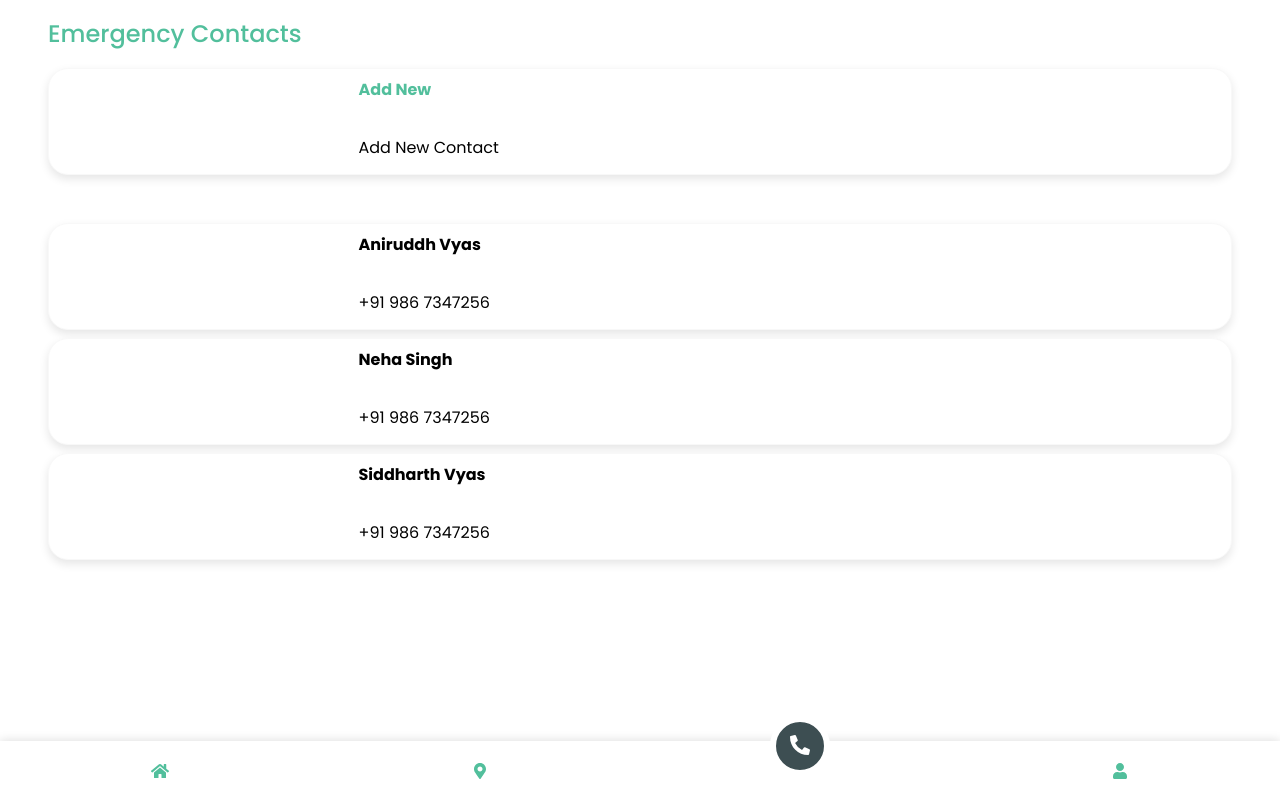
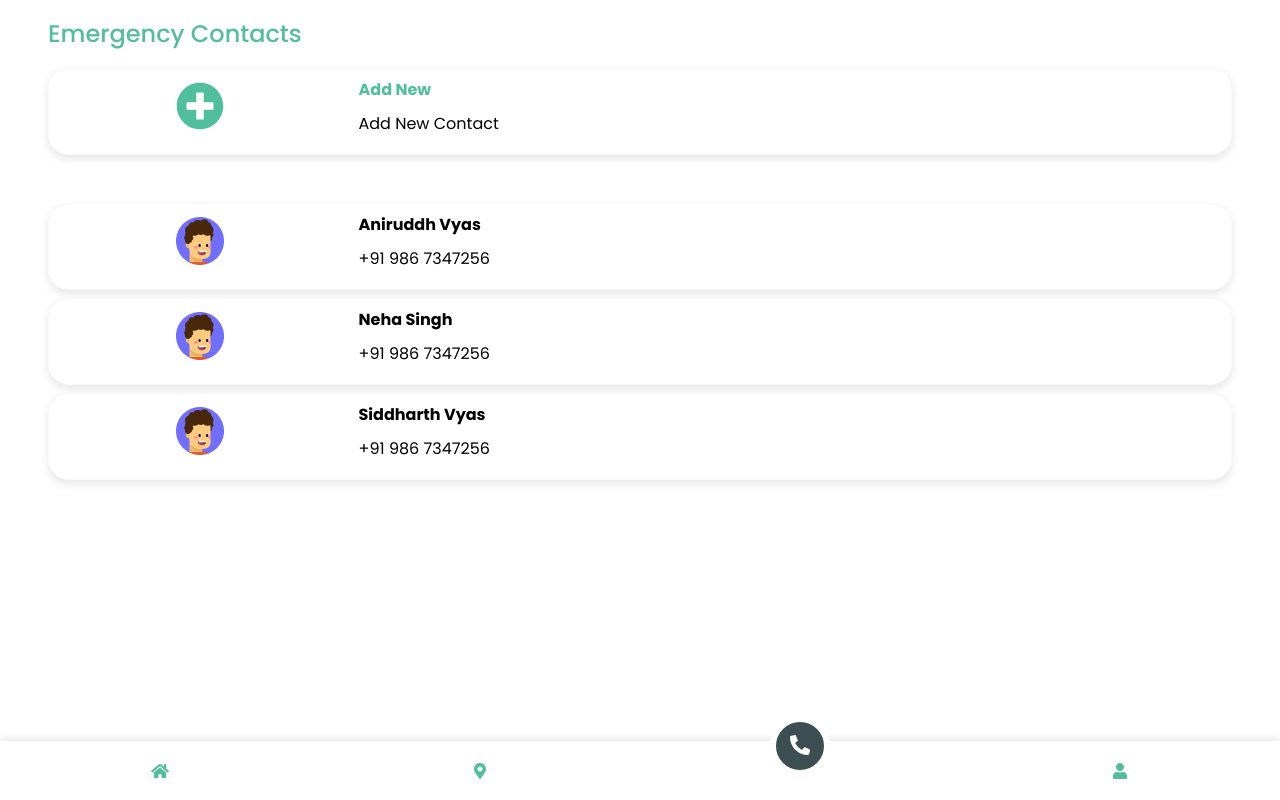
Before and after one commit to rishabh772744/ECG_APP, a React (Create React App) app: page /emergency in a window 1280 px wide. Built offline with nearby package versions, Linux system fonts and the light colour scheme.

Commit message:
add: All Modals

```diff
--- a/src/main.css
+++ b/src/main.css
@@ -128,6 +128,19 @@ ion-content{
     line-height: 19px;
     color: white;
     margin-left: -25vw;
+}
+
+.primary-button{
+    background: #3D4E52;
+    box-shadow: 0px 4px 4px rgba(0, 0, 0, 0.25);
+    border-radius: 50px;
+    z-index: 3;
+    font-family: Roboto;
+    font-style: normal;
+    font-weight: bold;
+    font-size: 16px;
+    line-height: 19px;
+    color: white;
 }
 
 .land-one{
@@ -333,7 +346,7 @@ ion-content{
 	box-shadow: 0px 4px 10px rgba(0, 0, 0, 0.1);
 	border-radius: 20px;
 
-	height: 107px;
+	height: 87px;
 
 	font-family: Poppins;
 	font-style: normal;
@@ -423,6 +436,34 @@ ion-content{
 	color: #52BF9C;
 }
 
+.user-icon{
+	color: #52BF9C;
+	position: relative;
+	top: 50%;
+	margin-top: -25px;
+}
+
+.modal-class .modal-wrapper {
+  background: transparent;
+  font-family: Poppins;
+}
+
+.modal-container{
+	position: absolute;
+	width: 90vw;
+	height: 50vh;
+	top: 50%;
+	left: 50%;
+	margin-top: -25vh;
+	margin-left: -45vw;
+	background: white;
+	border-radius: 40px;
+}
+
+.modal-header-text{
+	font-size: 20px;
+	color: #52BF9C;
+}
 
 input{
 	width: 303px;
@@ -440,6 +481,6 @@ label{
 }
 
 .form-check-input:checked {
-    background-color: #52BF9C;
-    border-color: #52BF9C;
+    background-color: #52BF9C !important;
+    border-color: #52BF9C !important;
 }
--- a/src/pages/Emergency.tsx
+++ b/src/pages/Emergency.tsx
@@ -1,25 +1,50 @@
-import { IonContent, IonHeader, IonPage, IonTitle, IonToolbar } from '@ionic/react';
+import { IonContent, IonHeader, IonPage, IonTitle, IonToolbar, IonModal, IonButton } from '@ionic/react';
+import React, { useState } from 'react';
 import './../main.css';
 import './../bootstrap.css';
+
+import { FontAwesomeIcon } from '@fortawesome/react-fontawesome';
+import { faPlusCircle } from '@fortawesome/free-solid-svg-icons';
 
 import { BottomTabs } from './../components/BottomTabs';
 
 const Emergency: React.FC = () => {
+
+  const [showModal, setShowModal] = useState(false);
+
   return (
     <IonPage>
       <IonContent fullscreen>
+
+        <IonModal isOpen={showModal} cssClass='modal-class'>
+          <div className="modal-container">
+            <div className="text-center mt-5 modal-header-text"><b>New Contact</b></div>
+            <form className="container mt-5 mx-1">
+              <div className="form-group">
+                <input type="email" className="mb-3 mx-1 px-2" placeholder="Name" />
+              </div>
+              <div className="form-group">
+                <input type="email" className="mb-3 mx-1 px-2" placeholder="Mobile Number" />
+              </div>
+            </form>
+            <div className="primary-button py-3 px-4 m-5 text-center" onClick={() => setShowModal(false)}>Done</div>
+          </div>
+        </IonModal>
 
         <div className="mx-5 mt-3 login-head">Emergency Contacts</div>
 
 
           <div className="mx-5 mt-3">
-            <div className="p-3 mt-2 contact-card">
+            <div className="p-3 mt-2 contact-card" onClick={() => setShowModal(true)}>
               <div className="row">
                 <div className="col-3">
+                  <div className="user-icon text-center">
+                    <FontAwesomeIcon icon={faPlusCircle} size="3x"/>
+                  </div>
                 </div>
                 <div className="col-9">
                   <span style={{color: '#52BF9C'}}><b>Add New</b></span>
-                  <div className="mt-5">
+                  <div className="mt-4">
                     Add New Contact
                   </div>
                 </div>
@@ -30,10 +55,13 @@ const Emergency: React.FC = () => {
               <div className="p-3 mt-2 contact-card">
                 <div className="row">
                   <div className="col-3">
+                    <div className="user-icon text-center">
+                      <img src="assets/1.png" />
+                    </div>
                   </div>
                   <div className="col-9">
                     <span style={{color: '52BF9C'}}><b>Aniruddh Vyas</b></span>
-                    <div className="mt-5">
+                    <div className="mt-4">
                       +91 986 7347256
                     </div>
                   </div>
@@ -42,10 +70,13 @@ const Emergency: React.FC = () => {
               <div className="p-3 mt-2 contact-card">
                 <div className="row">
                   <div className="col-3">
+                    <div className="user-icon text-center">
+                      <img src="assets/1.png" />
+                    </div>
                   </div>
                   <div className="col-9">
                     <span style={{color: '52BF9C'}}><b>Neha Singh</b></span>
-                    <div className="mt-5">
+                    <div className="mt-4">
                       +91 986 7347256
                     </div>
                   </div>
@@ -54,10 +85,13 @@ const Emergency: React.FC = () => {
               <div className="p-3 mt-2 contact-card">
                 <div className="row">
                   <div className="col-3">
+                    <div className="user-icon text-center">
+                      <img src="assets/1.png" />
+                    </div>
                   </div>
                   <div className="col-9">
                     <span style={{color: '52BF9C'}}><b>Siddharth Vyas</b></span>
-                    <div className="mt-5">
+                    <div className="mt-4">
                       +91 986 7347256
                     </div>
                   </div>
--- a/src/pages/Profile.tsx
+++ b/src/pages/Profile.tsx
@@ -1,13 +1,43 @@
-import { IonContent, IonHeader, IonPage, IonTitle, IonToolbar } from '@ionic/react';
+import { IonContent, IonHeader, IonPage, IonTitle, IonToolbar, IonAlert, IonButton } from '@ionic/react';
+import React, { useState } from 'react';
 import './../main.css';
 import './../bootstrap.css';
 
 import { BottomTabs } from './../components/BottomTabs';
 
 const Profile: React.FC = () => {
+
+  const [showAlert, setShowAlert] = useState(false);
+
+
+
   return (
     <IonPage>
       <IonContent fullscreen>
+
+        <IonAlert
+          isOpen={showAlert}
+          onDidDismiss={() => setShowAlert(false)}
+          cssClass='my-custom-class'
+          header={'Log Out?'}
+          message={'Are you sure you want to log out?'}
+          buttons={[
+            {
+              text: 'No',
+              role: 'cancel',
+              cssClass: 'secondary',
+              handler: blah => {
+                console.log('Confirm Cancel: blah');
+              }
+            },
+            {
+              text: 'Yes',
+              handler: () => {
+                console.log('Confirm Okay');
+              }
+            }
+          ]}
+        />
 
         <div className="profile-hero"></div>
         <div className="dp-holder"></div>
@@ -28,7 +58,7 @@ const Profile: React.FC = () => {
         </form>
 
         <div className="mx-5">
-          <div className="submit-button mx-5 py-3 px-4 text-center">Log Out</div>
+          <div className="submit-button py-3 px-4 text-center" onClick={() => setShowAlert(true)}>Log Out</div>
         </div>
         <BottomTabs name="profile" />
       </IonContent>
```
Also changed, not shown: public/assets/1.png (added), src/images/1.png (added).
